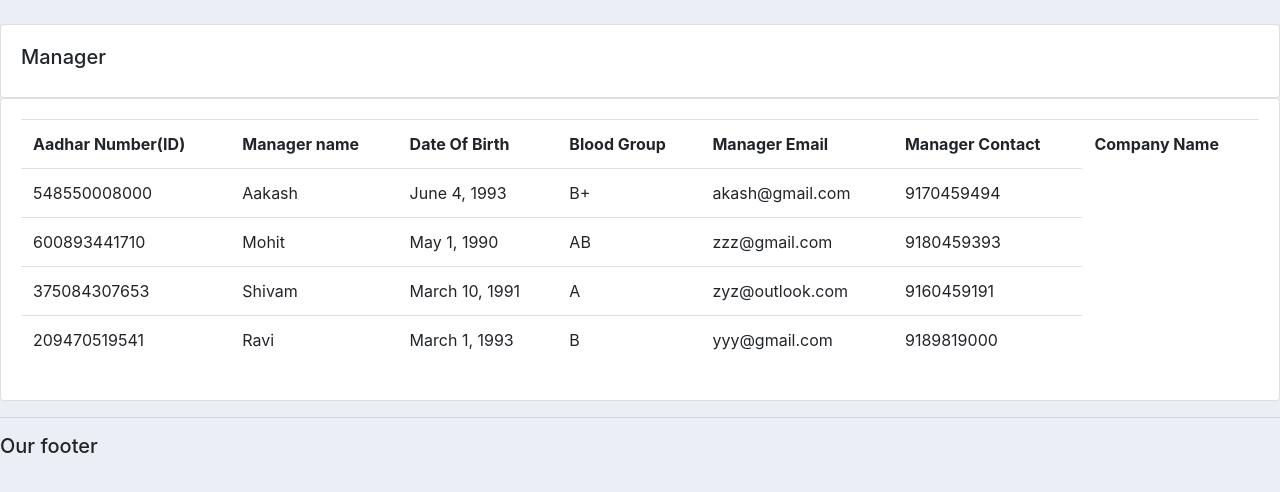
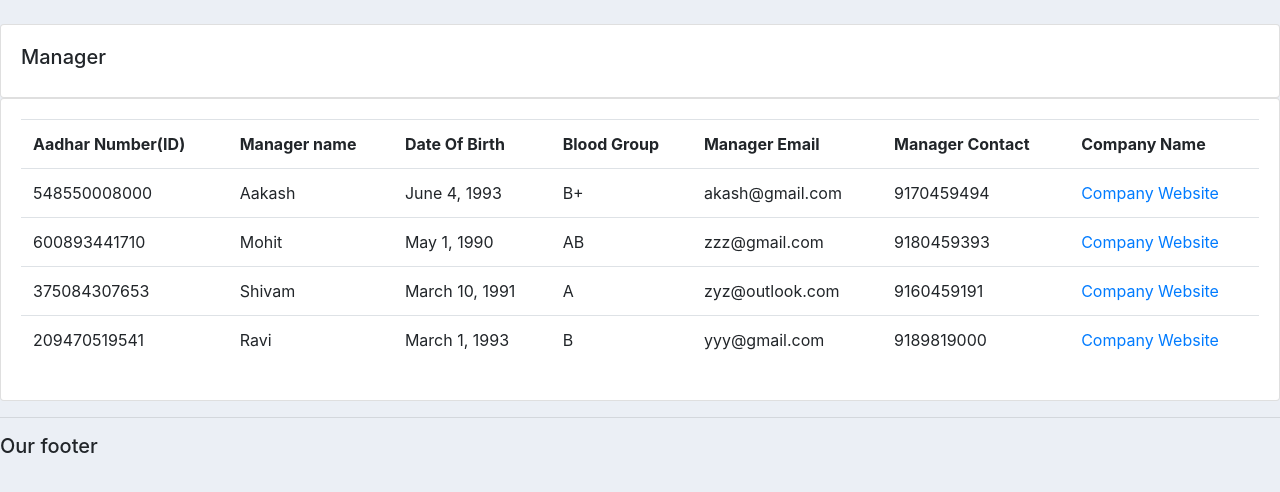
Before and after one commit to madhav06/DRF_Project, a Django app: page /manager/ in a window 1280 px wide. Shown: the part 100-592 px from the top of the page. Run offline with Django 3.2, Linux system fonts and the light colour scheme; data comes from the database, SQL or seed files in the repository; some libraries are stand-ins or nearby versions.

Commit message:
Updating

```diff
--- a/accounts/templates/accounts/manager.html
+++ b/accounts/templates/accounts/manager.html
@@ -32,6 +32,7 @@
 								<td>{{m.blood_group}}</td>
 								<td>{{m.email}}</td>
 								<td>{{m.contact}}</td>
+								<td><a href="">Company Website</a></td>
 							</tr>
 						{% endfor %}
 
```
Also changed, not shown: imagos/page-0015.jpg (added).
